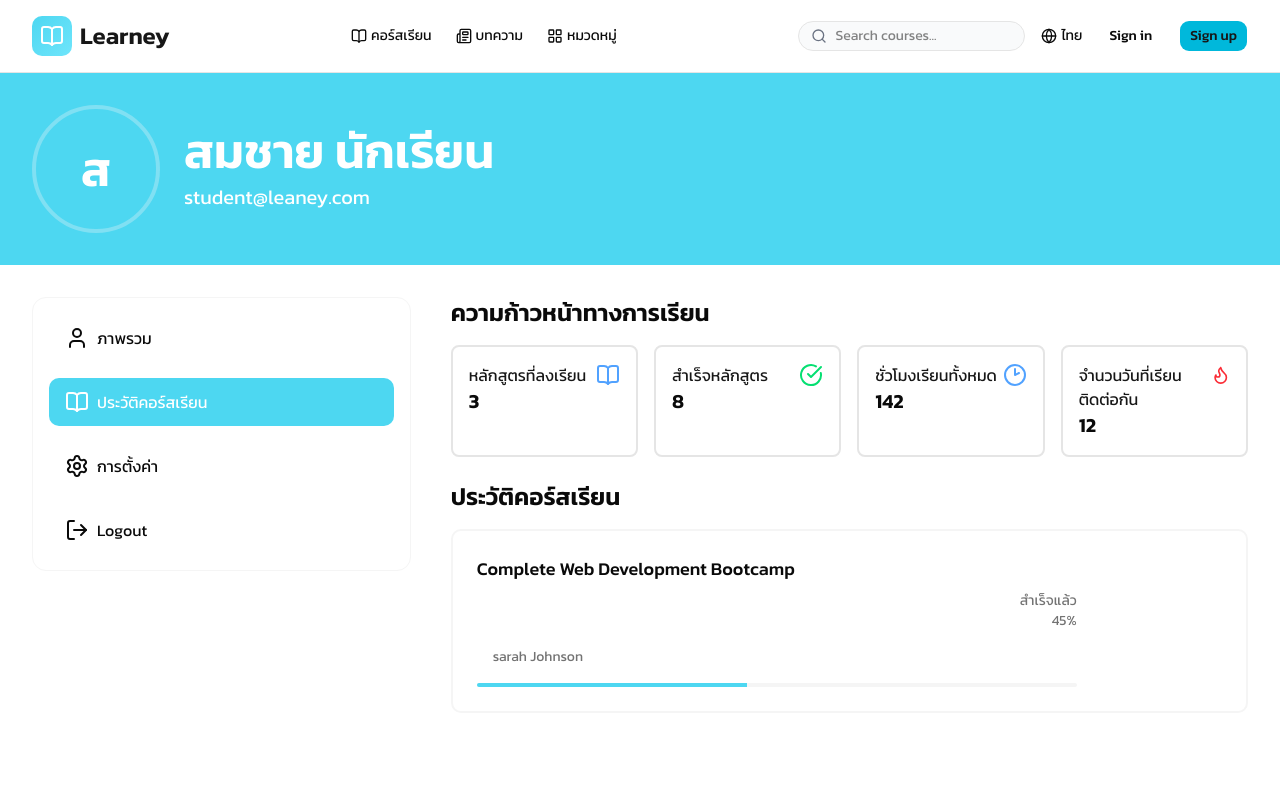
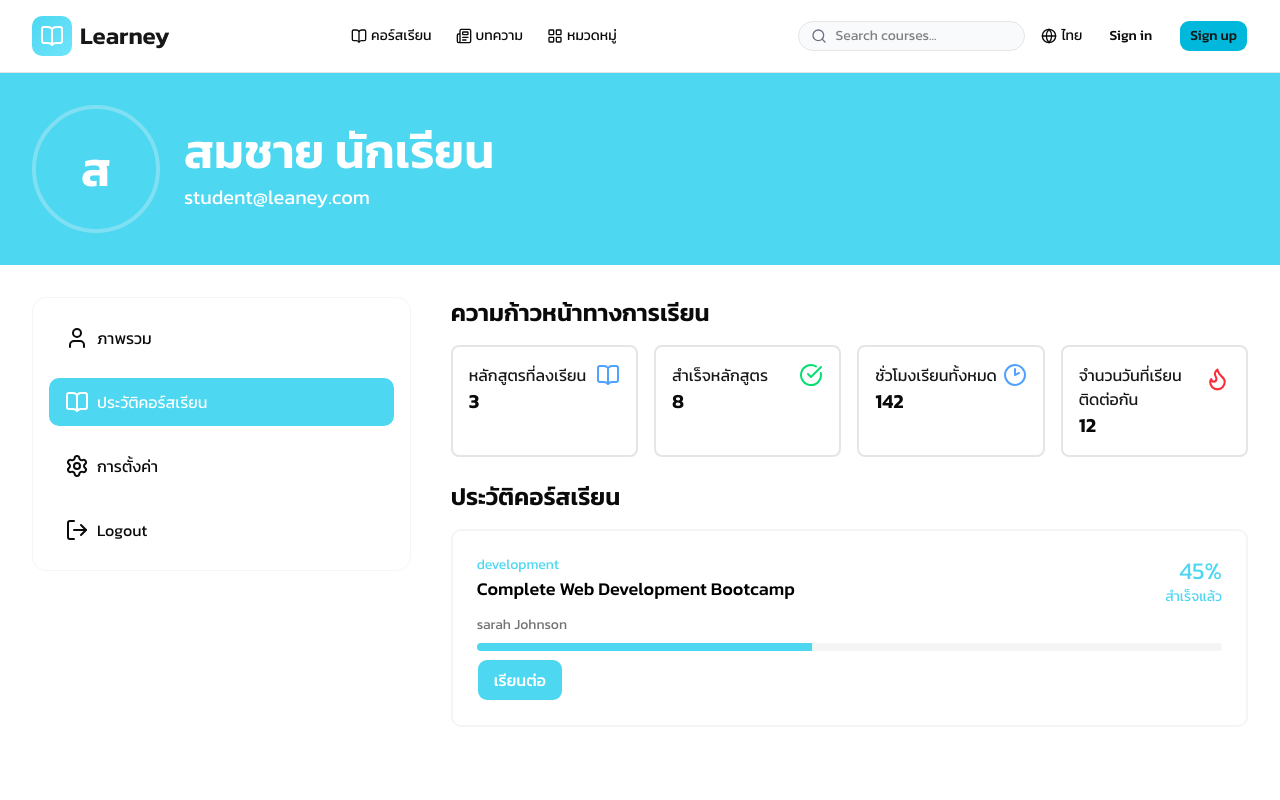
Before and after one commit to suttirakcha/ui-learney, a Next.js app: page /profile/history in a window 1280 px wide. Shown: the top 800 px of the page. Built offline with nearby package versions, Linux system fonts and the light colour scheme.

Commit message:
feat :latest update ui student overview and history

```diff
--- a/src/components/student/AchievementCard.tsx
+++ b/src/components/student/AchievementCard.tsx
@@ -3,7 +3,7 @@ import { CheckCircle, Flame, GraduationCap, Trophy, Zap } from 'lucide-react';
 export default function AchieveMentCard() {
   return (
     <div className="grid grid-cols-4 gap-4">
-      <div className="rounded-lg bg-cyan-200 p-4">
+      <div className="rounded-lg border-2 bg-cyan-100 p-4">
         <div className=" flex flex-col justify-center items-center gap-2">
           <GraduationCap className="text-blue-400" />
           <h3 className="text-accent-foreground">จบหลักสูตร 1 ครั้ง</h3>
@@ -11,7 +11,7 @@ export default function AchieveMentCard() {
         </div>
       </div>
 
-      <div className="rounded-lg bg-cyan-200 p-4 ">
+      <div className="rounded-lg border-2 bg-cyan-100 p-4 ">
         <div className="flex flex-col justify-center items-center gap-2">
           <Zap className="text-yellow-400" />
           <h3 className="text-accent-foreground">เรียนรู้ไว</h3>
@@ -19,7 +19,7 @@ export default function AchieveMentCard() {
         </div>
       </div>
 
-      <div className="rounded-lg bg-cyan-200 p-4">
+      <div className="rounded-lg border-2 bg-cyan-100 p-4">
         <div className="flex flex-col justify-center items-center gap-2">
           <Flame className="text-blue-400" />
           <h3 className="text-accent-foreground">นักรบประจำสัปดาห์</h3>
@@ -27,7 +27,7 @@ export default function AchieveMentCard() {
         </div>
       </div>
 
-      <div className="rounded-lg bg-gray-100 p-4 ">
+      <div className="rounded-lg border-2 bg-gray-100 p-4 ">
         <div className="flex flex-col justify-center items-center gap-2">
           <Trophy className="text-blue-400" />
           <h3 className="text-accent-foreground">ความเชี่ยวชาญระดับสูง</h3>
--- a/src/components/student/StudentCourseCard.tsx
+++ b/src/components/student/StudentCourseCard.tsx
@@ -1,19 +1,30 @@
-import { BookOpen, CircleCheckBig, Clock2, Flame } from 'lucide-react';
+import LnButton from '../custom/LnButton';
+import { Progress } from '../ui/progress';
 
 export default function StudentCourseCard() {
   return (
-    <div className="flex items-center gap-4">
-      <div className="flex items-center gap-2 text-muted-foreground text-sm">
-        <BookOpen className="w-4 h-4 text-primary" />
-      </div>
-      <div className="flex items-center gap-2 text-muted-foreground text-sm">
-        <CircleCheckBig className="w-4 h-4" />
-      </div>
-      <div className="flex items-center gap-2 text-muted-foreground text-sm">
-        <Clock2 className="w-4 h-4" />
-      </div>
-      <div className="flex items-center gap-2 text-muted-foreground text-sm">
-        <Flame className="w-4 h-4" />
+    <div className="p-6 border-2 border-accent rounded-lg space-y-8">
+      <div className="space-y-2">
+        <div className="flex justify-between">
+          <div className="text-sm text-primary">
+            <p>development</p>
+            <h2 className="text-lg font-medium text-black">
+              Complete Web Development Bootcamp
+            </h2>
+          </div>
+          <div className="text-primary text-sm">
+            <p className="text-2xl flex justify-end">45%</p>
+            <p>สำเร็จแล้ว</p>
+          </div>
+        </div>
+
+        <div className="flex items-center gap-4">
+          <div className="flex flex-col gap-2 w-full">
+            <p className="text-muted-foreground text-sm">sarah Johnson</p>
+            <Progress value={45} className="gap-2 h-2 w-full" />
+          </div>
+        </div>
+        <LnButton>{'เรียนต่อ'}</LnButton>
       </div>
     </div>
   );
--- a/src/components/student/StudentHistory.tsx
+++ b/src/components/student/StudentHistory.tsx
@@ -1,4 +1,4 @@
-import StudentHistoryCourseCard from './StudentHistoryCard';
+import StudentCourseCard from './StudentCourseCard';
 import StudentInfoCard from './StudentInfoCard';
 
 export default function StudentHistory() {
@@ -14,7 +14,7 @@ export default function StudentHistory() {
       {/* Continue Learning */}
       <section className="space-y-4">
         <h2 className="text-2xl font-semibold">ประวัติคอร์สเรียน</h2>
-        <StudentHistoryCourseCard />
+        <StudentCourseCard />
       </section>
     </div>
   );
--- a/src/components/student/StudentHistoryCard.tsx
+++ /dev/null
@@ -1,31 +0,0 @@
-import { Progress } from '../ui/progress';
-
-export default function StudentHistoryCourseCard() {
-  return (
-    <div className="p-6 border-2 border-accent rounded-lg space-y-8">
-      <div className="flex justify-between">
-        <div className="space-y-2">
-          <h2 className="text-lg font-medium">
-            Complete Web Development Bootcamp
-          </h2>
-          <div className="flex items-center gap-4">
-            <div className="flex items-center gap-2 text-muted-foreground text-sm">
-              <div className="min-w-150">
-                <div className="flex justify-end items-end">
-                  <p>สำเร็จแล้ว</p>
-                </div>
-                <div className="flex justify-end items-end">
-                  <p>45%</p>
-                </div>
-                <div className="flex items-center gap-2 text-muted-foreground text-sm m-4">
-                  <p>sarah Johnson</p>
-                </div>
-                <Progress value={45} />
-              </div>
-            </div>
-          </div>
-        </div>
-      </div>
-    </div>
-  );
-}
--- a/src/components/student/StudentInfoCard.tsx
+++ b/src/components/student/StudentInfoCard.tsx
@@ -32,7 +32,7 @@ export default function StudentInfoCard() {
           <h4 className="text-accent-foreground">จำนวนวันที่เรียนติดต่อกัน</h4>
           <p className="text-xl font-semibold">12</p>
         </div>
-        <Flame className="text-red-500" />
+        <Flame className="text-red-500 size-8" />
       </div>
     </div>
   );
--- a/src/components/student/StudentOverview.tsx
+++ b/src/components/student/StudentOverview.tsx
@@ -1,4 +1,5 @@
 import AchieveMentCard from './AchievementCard';
+import StudentCourseCard from './StudentCourseCard';
 import StudentInfoCard from './StudentInfoCard';
 
 export default function StudentOverview() {
@@ -14,6 +15,7 @@ export default function StudentOverview() {
       {/* Continue Learning */}
       <section className="space-y-4">
         <h2 className="text-2xl font-semibold">เรียนต่อ</h2>
+        <StudentCourseCard />
       </section>
 
       {/* Achievement & Badges */}
```
